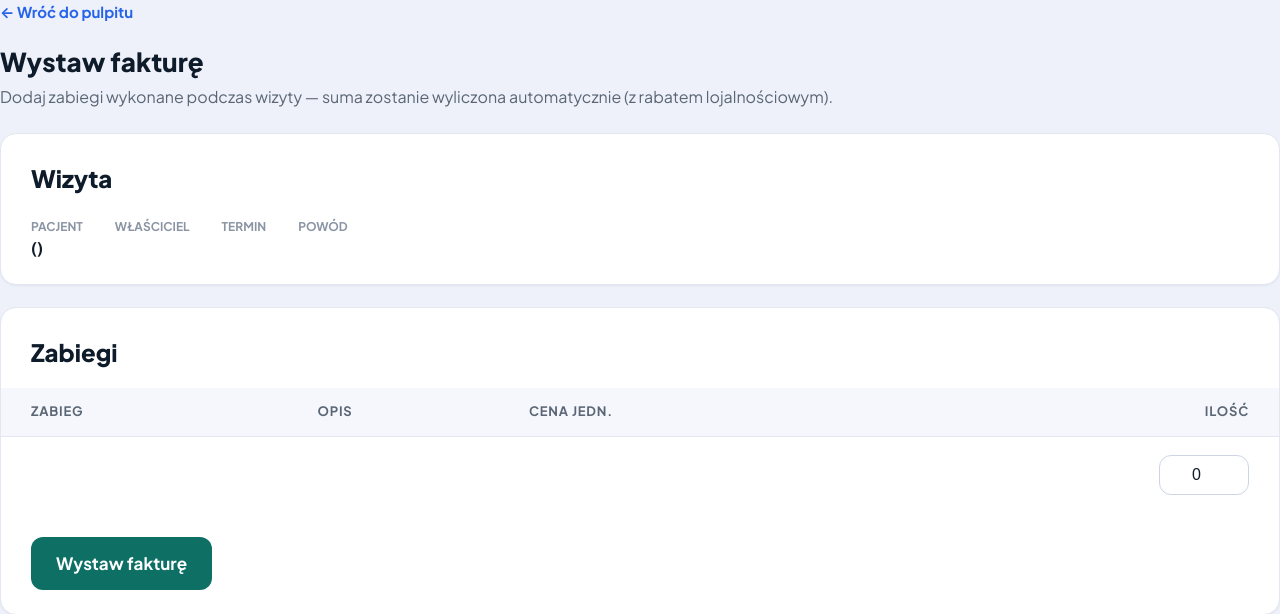
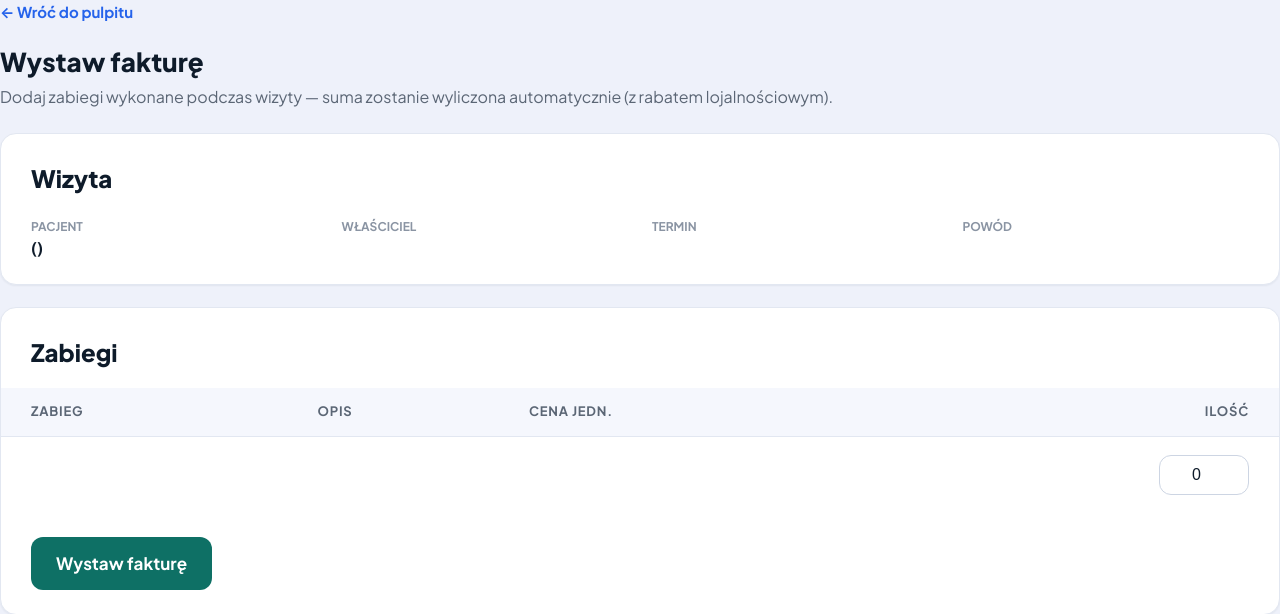
Before and after one commit to DariuszMedrala/VetClinic, a PHP site: template src/Views/staff/invoice-new.php in a window 1280 px wide. Shown: the top 614 px of the page. Run offline with PHP 8.4, Linux system fonts and the light colour scheme; the template is opened without the code that fills it: most values are stand-ins (such as "Sample title", 1, 10 or a date in 2020); data that the repository does not hold is empty.

Commit message:
feat(billing): spread visit summary evenly across the panel

```diff
--- a/src/Views/staff/invoice-new.php
+++ b/src/Views/staff/invoice-new.php
@@ -1,7 +1,6 @@
 <?php
 use App\Core\Csrf;
 use App\Models\Invoice;
-use DateTimeImmutable;
 
 $when = (new DateTimeImmutable((string) $appointment['starts_at']))->format('d.m.Y H:i');
 $apptId = (int) $appointment['appointment_id'];
@@ -15,7 +14,7 @@ $apptId = (int) $appointment['appointment_id'];
 
       <section class="panel" style="margin-bottom:22px;">
         <div class="panel__head"><h2 class="panel__title">Wizyta</h2></div>
-        <div style="display:flex;flex-wrap:wrap;gap:32px;padding:4px 30px 24px;">
+        <div style="display:grid;grid-template-columns:repeat(4,1fr);gap:24px;padding:4px 30px 24px;">
           <div><div style="color:var(--ink-400);font-size:12px;font-weight:700;">PACJENT</div><div style="font-weight:700;color:var(--ink-900);"><?= e($appointment['pet_name']) ?> (<?= e($appointment['species']) ?>)</div></div>
           <div><div style="color:var(--ink-400);font-size:12px;font-weight:700;">WŁAŚCICIEL</div><div style="font-weight:700;color:var(--ink-900);"><?= e($appointment['client_name']) ?></div></div>
           <div><div style="color:var(--ink-400);font-size:12px;font-weight:700;">TERMIN</div><div style="font-weight:700;color:var(--ink-900);"><?= e($when) ?></div></div>
```
